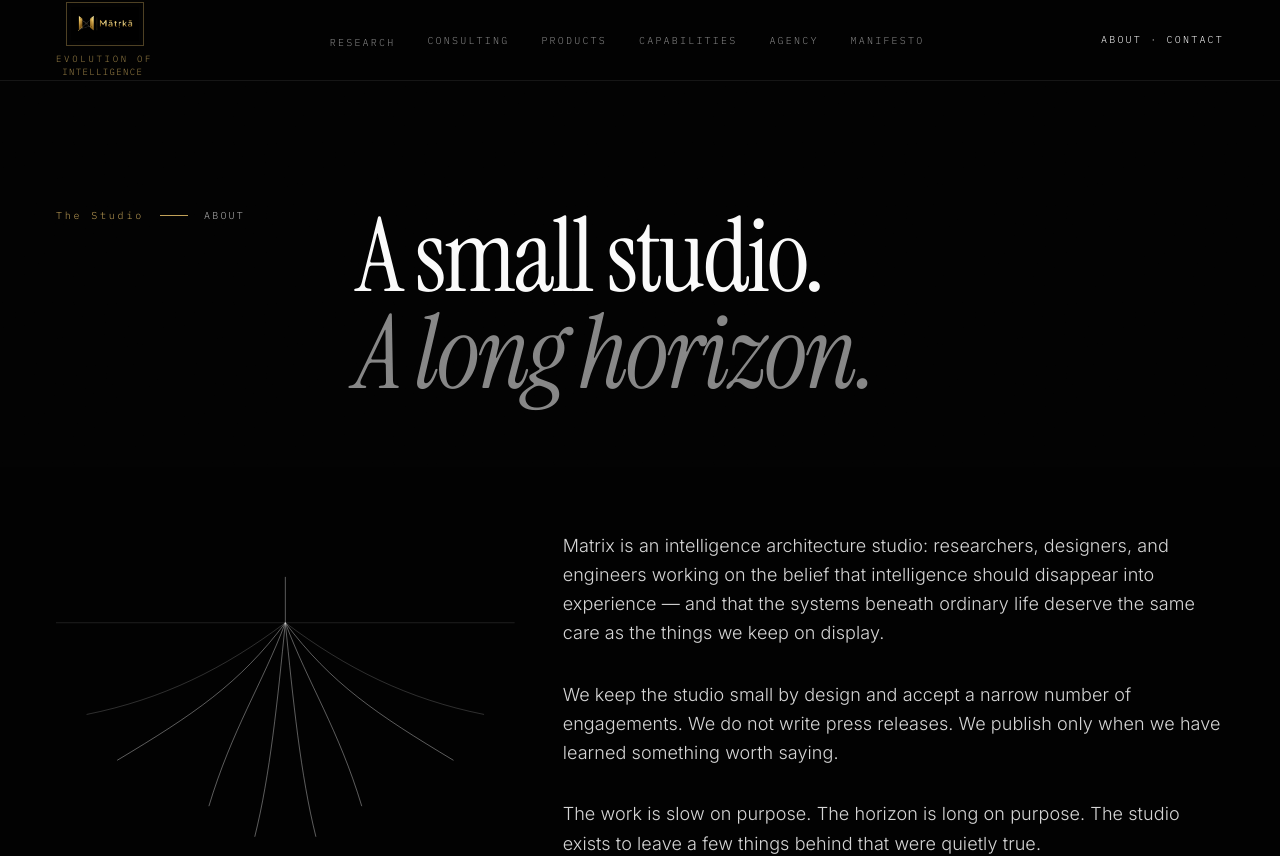
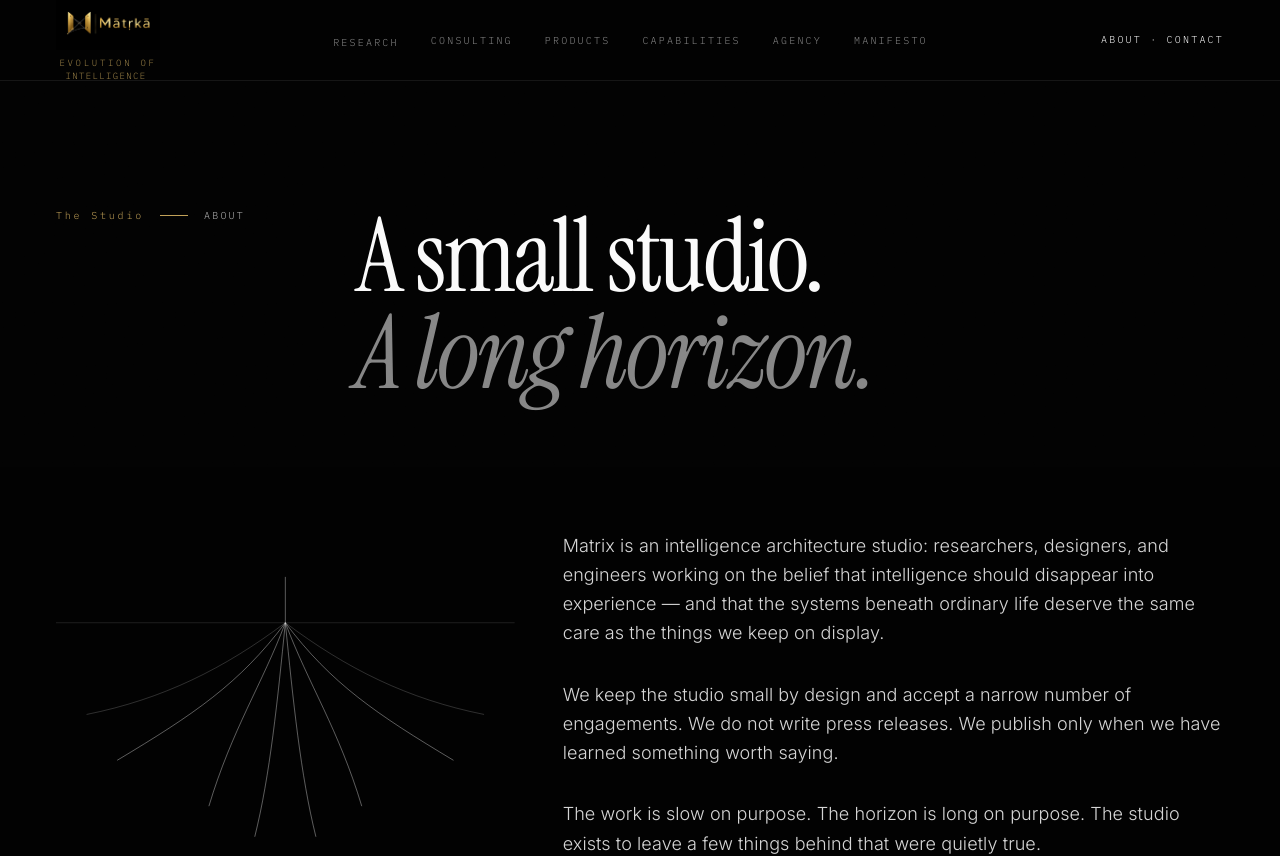
Before and after one commit to soham999a/Matrix-Web, a Next.js app: page /about in a window 1280 px wide. Shown: the top 856 px of the page. Built offline with nearby package versions, Linux system fonts and the light colour scheme.

Commit message:
Center flip-card text, remove logo border, enlarge logo

```diff
--- a/src/components/matrix/Chrome.tsx
+++ b/src/components/matrix/Chrome.tsx
@@ -60,7 +60,7 @@ export function Header() {
           className="inline-flex items-center text-foreground shrink-0"
           aria-label="Matrix — home"
         >
-          <LogoLockup height={44} className="h-9! sm:h-10! lg:h-[44px]!" />
+          <LogoLockup height={52} className="h-10! sm:h-11! lg:h-[52px]!" />
         </Link>
         <nav className="hidden lg:flex items-center gap-8" aria-label="Primary">
           {nav.map((n) => {
@@ -202,7 +202,7 @@ export function Footer() {
     <footer className="border-t border-ink/10 bg-fog text-ink mt-24 lg:mt-32">
       <div className="mx-auto max-w-[1440px] px-5 sm:px-8 lg:px-14 py-16 md:py-20 grid grid-cols-12 gap-6 sm:gap-8">
         <div className="col-span-12 md:col-span-3">
-          <LogoLockup height={64} />
+          <LogoLockup height={74} />
           <p className="font-display text-2xl leading-tight mt-8 max-w-xs text-ink">
             Designing intelligence.
             <br />
--- a/src/components/matrix/DisciplineCard.tsx
+++ b/src/components/matrix/DisciplineCard.tsx
@@ -90,10 +90,10 @@ export function DisciplineCard({ c, i }: { c: Discipline; i: number }) {
             </div>
 
             <div className="flex flex-1 flex-col justify-center">
-              <h3 className="font-display text-2xl md:text-3xl tracking-tight leading-[1.05] text-ink">
+              <h3 className="font-display text-2xl md:text-3xl tracking-tight leading-[1.05] text-ink text-center">
                 {c.t}
               </h3>
-              <div aria-hidden="true" className="mt-3 flex items-center gap-2">
+              <div aria-hidden="true" className="mt-3 flex items-center justify-center gap-2">
                 <span className="h-px w-8 bg-gold/50" />
                 <span className="h-1.5 w-1.5 rotate-45 bg-gold" />
               </div>
@@ -101,9 +101,9 @@ export function DisciplineCard({ c, i }: { c: Discipline; i: number }) {
                 {c.points.map((p) => (
                   <li
                     key={p}
-                    className="flex items-start gap-2 text-[13px] leading-snug text-ink/80"
+                    className="flex items-center justify-center gap-2 text-center text-[13px] leading-snug text-ink/80"
                   >
-                    <span className="mt-[5px] block h-[6px] w-[6px] shrink-0 rotate-45 bg-gold" />
+                    <span className="block h-[6px] w-[6px] shrink-0 rotate-45 bg-gold" />
                     <span>{p}</span>
                   </li>
                 ))}
--- a/src/components/matrix/Mark.tsx
+++ b/src/components/matrix/Mark.tsx
@@ -55,7 +55,7 @@ export function LogoLockup({
         <img
           src="/matrix-logo-website-final.png"
           alt="MATRIX · mātṛkā — Evolution of Intelligence"
-          className={`block select-none w-auto box-border border border-gold/40 p-1 ${className}`}
+          className={`block select-none w-auto ${className}`}
           style={{ height }}
           draggable={false}
         />
```
